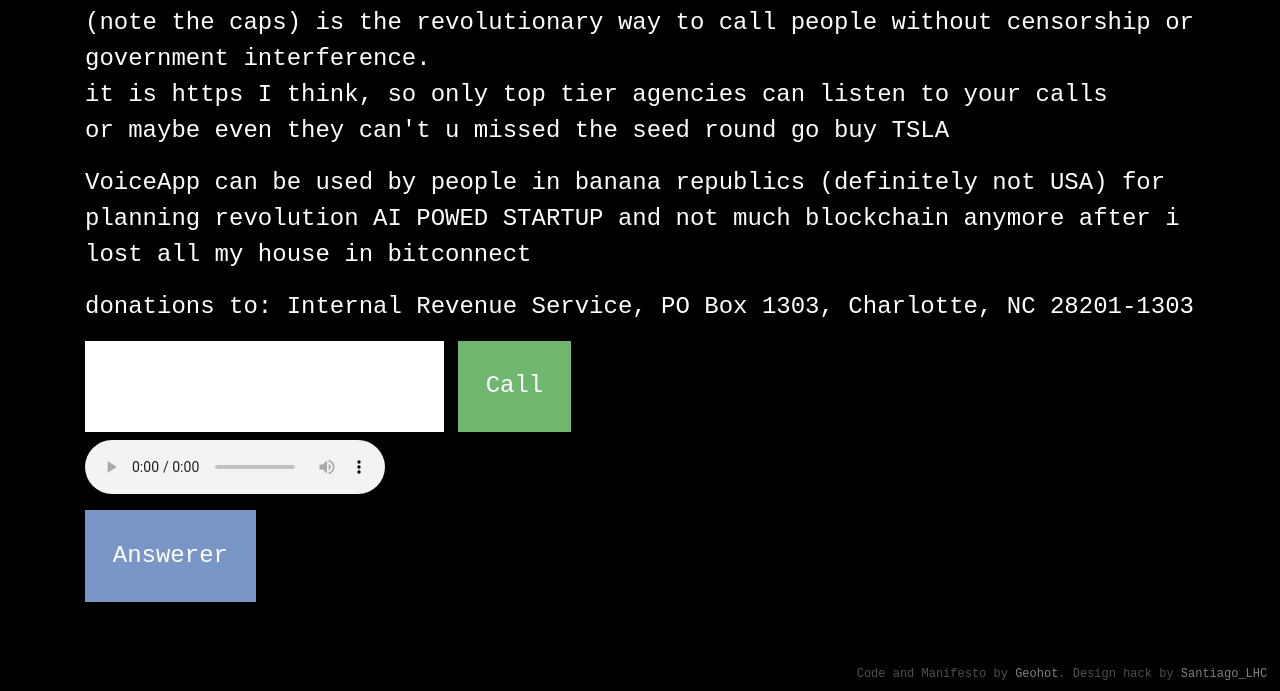
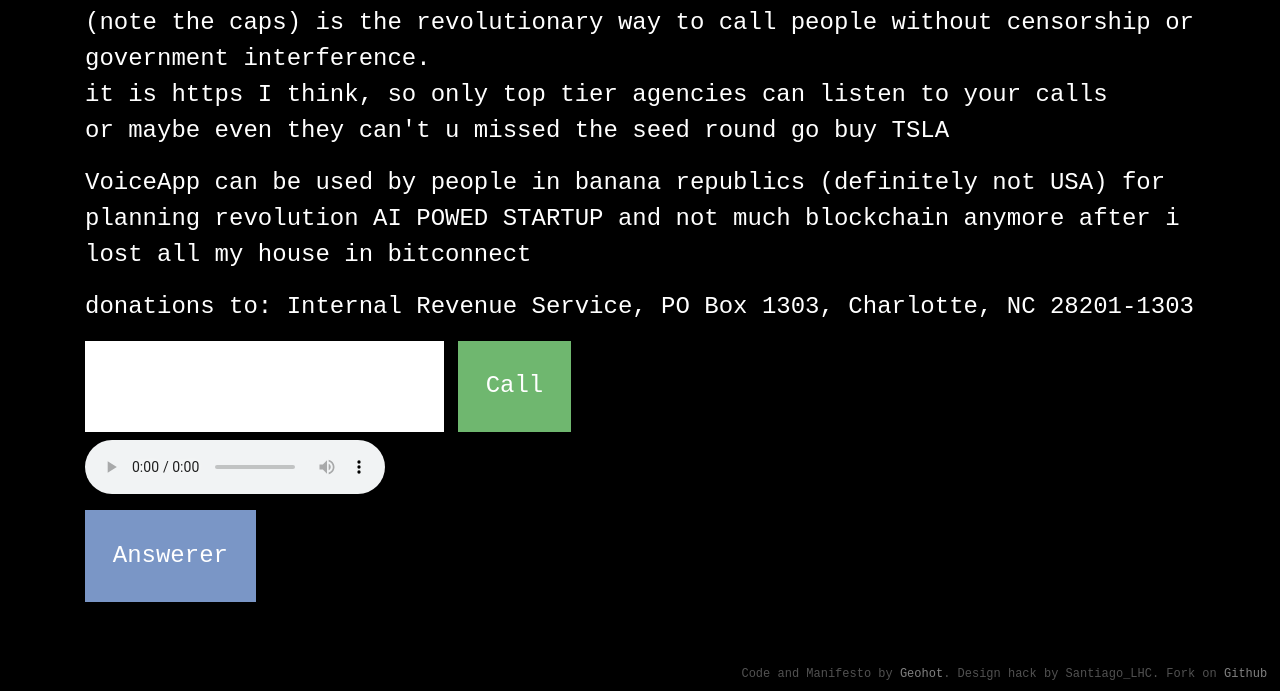
Before and after one commit to twinysam/VoiceApp, a plain HTML site: page index.html in a window 1280 px wide. Shown: the part 109-800 px from the top of the page. Drawn offline with nearby package versions, Linux system fonts and the light colour scheme.

Commit message:
Serious documentation

```diff
--- a/index.html
+++ b/index.html
@@ -28,8 +28,7 @@
 		</div>
 		<div class="bottom-space"></div>
 	</div>
-	<span class="credits">Code and Manifesto by <a href="https://github.com/geohot/">Geohot</a>. Design hack by <a
-			href="https://github.com/twinysam">Santiago_LHC</a></span>
+	<span class="credits">Code and Manifesto by <a href="https://github.com/geohot/">Geohot</a>. Design hack by Santiago_LHC. Fork on <a href="https://github.com/twinysam/VoiceApp">Github</a></span>
 	<script src="https://unpkg.com/peerjs@1.0.0/dist/peerjs.min.js"></script>
 	<script>
 		//var getUserMedia = navigator.getUserMedia || navigator.webkitGetUserMedia || navigator.mozGetUserMedia;
```
Also changed, not shown: 1 other file.
